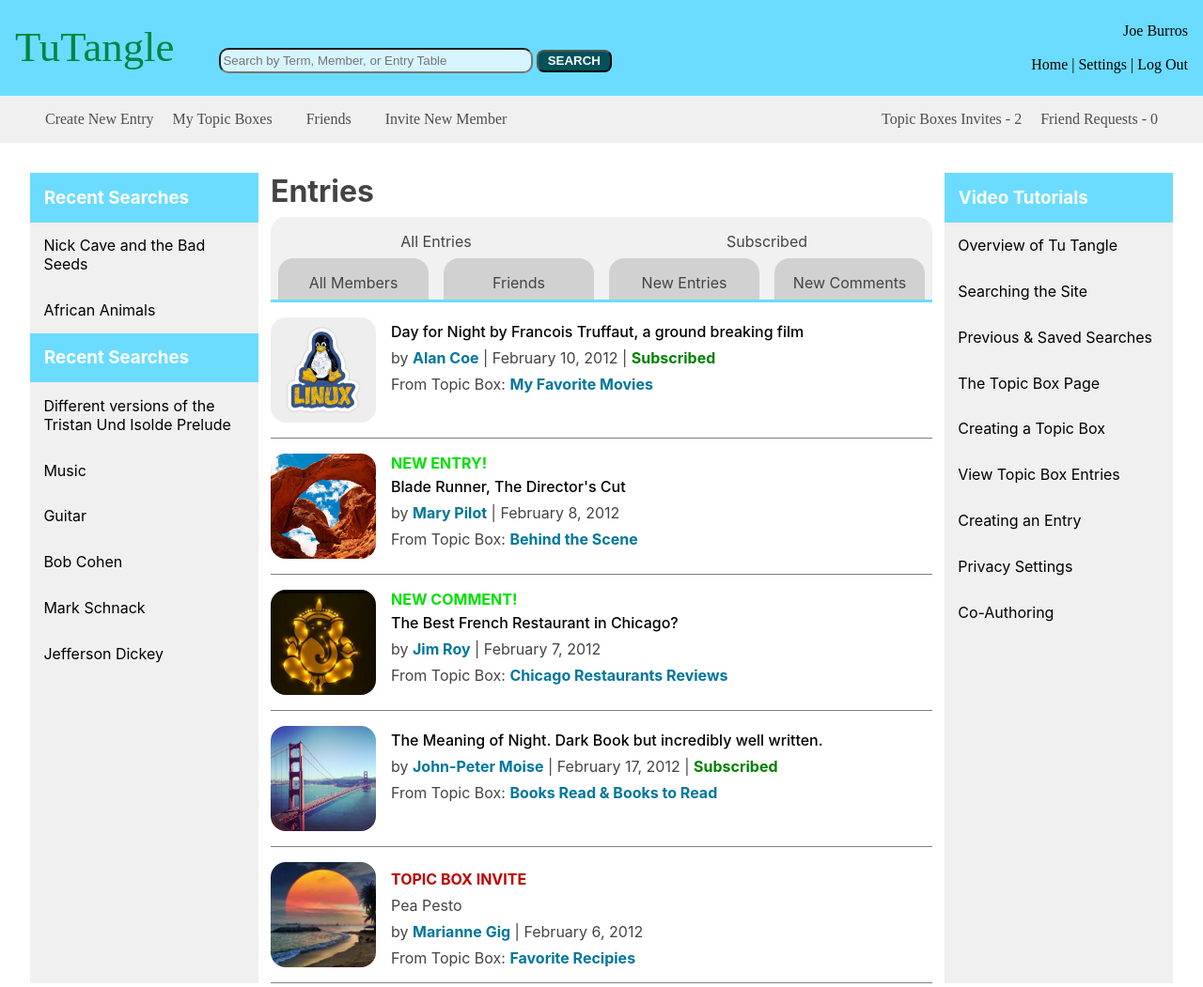
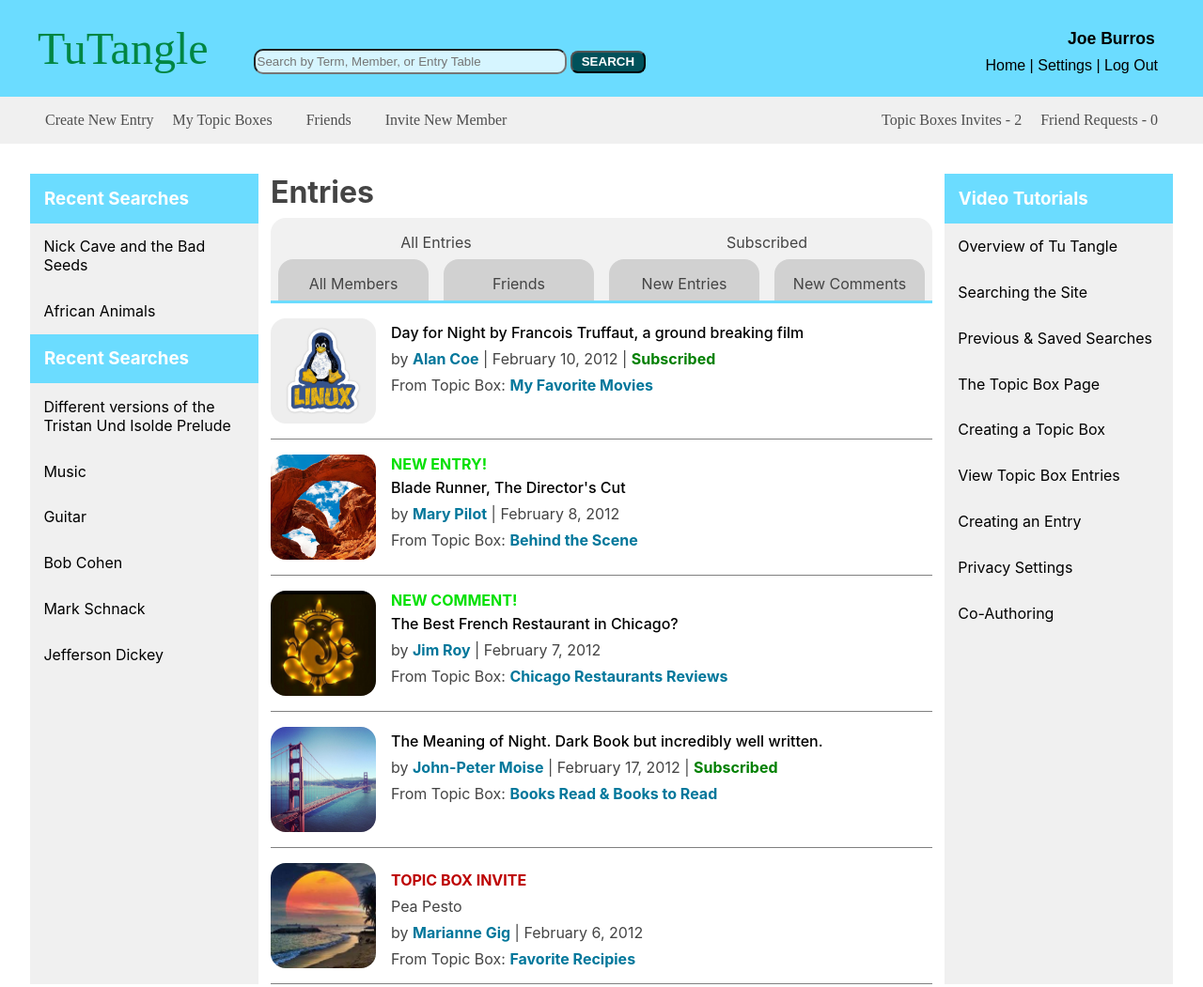
Before and after one commit to UdeshyaDhungana/CSS_Practice, a plain HTML site: page index.html in a window 1280 px wide. Shown: the top 1051 px of the page at 94% size. Drawn offline with Linux system fonts and the light colour scheme.

Commit message:
minor changes

```diff
--- a/index.html
+++ b/index.html
@@ -17,9 +17,12 @@
             <input type="search" placeholder="Search by Term, Member, or Entry Table">
             <button>SEARCH</button>
         </div>
-        <p>Joe Burros <br><br>
+        <div class="header-right">
+        <p class="name">Joe Burros</p>
+        <p>
             <a href="#">Home</a> | <a href="#">Settings</a> | <a href=#>Log Out</a>
         </p>
+        </div>
     </header>
 
     <nav>
@@ -82,34 +85,39 @@
                 <div class="news">
                     <img src="tux.jpg" alt="White guy">
                     <h4><a href="#">Day for Night by Francois Truffaut, a ground breaking film</a></h4>
-                    <p>by <a href="#" class="links">Alan Coe</a> | <time datetime="2012-02-10">February 10, 2012</time> | <a href="#" class="sub">Subscribed</a></p>
+                    <p>by <a href="#" class="links">Alan Coe</a> | <time datetime="2012-02-10">February 10, 2012</time>
+                        | <a href="#" class="sub">Subscribed</a></p>
                     <p>From Topic Box: <a href="#" class="links">My Favorite Movies</a></p>
                 </div>
                 <div class="news">
                     <img src="canyon.jpg" alt="Beautiful Girl">
                     <a href="#" class="new-update-green">NEW ENTRY!</a>
                     <h4><a href="#">Blade Runner, The Director's Cut</a></h4>
-                    <p>by <a href="#" class="links">Mary Pilot</a> | <time datetime="2012-02-08">February 8, 2012</time></p>
+                    <p>by <a href="#" class="links">Mary Pilot</a> | <time datetime="2012-02-08">February 8, 2012</time>
+                    </p>
                     <p>From Topic Box: <a href="#" class="links">Behind the Scene</a></p>
                 </div>
                 <div class="news">
                     <img src="ganesh.jpg" alt="A cute couple">
                     <a href="#" class="new-update-green">NEW COMMENT!</a>
                     <h4><a href="#">The Best French Restaurant in Chicago?</a></h4>
-                    <p>by <a href="#" class="links">Jim Roy</a> | <time datetime="2012-02-07">February 7, 2012</time></p>
+                    <p>by <a href="#" class="links">Jim Roy</a> | <time datetime="2012-02-07">February 7, 2012</time>
+                    </p>
                     <p>From Topic Box: <a href="#" class="links">Chicago Restaurants Reviews</a></p>
                 </div>
                 <div class="news">
                     <img src="golden-gate.jpg" alt="Old guy, looks kinda like Keaneu Reevs">
                     <h4><a href="#">The Meaning of Night. Dark Book but incredibly well written.</a></h4>
-                    <p>by <a href="#" class="links">John-Peter Moise</a> | <time datetime="2012-02-17">February 17, 2012</time> | <a href="#" class="sub">Subscribed</a></p>
+                    <p>by <a href="#" class="links">John-Peter Moise</a> | <time datetime="2012-02-17">February 17,
+                            2012</time> | <a href="#" class="sub">Subscribed</a></p>
                     <p>From Topic Box: <a href="#" class="links">Books Read & Books to Read</a></p>
                 </div>
                 <div class="news">
                     <img src="sunset.jpeg" alt="Girl">
                     <p><a href="#" class="new-update-red">TOPIC BOX INVITE</a></p>
                     <p><a href="#">Pea Pesto</a></p>
-                    <p>by <a href="#" class="links">Marianne Gig</a> | <time datetime="2012-02-06">February 6, 2012</time></p>
+                    <p>by <a href="#" class="links">Marianne Gig</a> | <time datetime="2012-02-06">February 6,
+                            2012</time></p>
                     <p>From Topic Box: <a href="#" class="links">Favorite Recipies</a></p>
                 </div>
             </article>
--- a/style.css
+++ b/style.css
@@ -19,18 +19,30 @@ header{
     display: flex;
 }
 header h1{
-    font-size: 2.8em;
+    font-size: 3em;
+    margin-left: 0.5em;
     color: rgb(0, 134, 67);
     font-weight: lighter;
+}
+.header-right{
+    font-family: sans-serif;
 }
 header > div{
     flex-grow: 2;
     align-self: flex-end;
     padding-left: 3em;
 }
-header > p{
+header > div > p{
     text-align: right;
+    margin-right: 2em;
     align-self: flex-end;
+}
+
+.name{
+    margin-bottom: 0.5em;
+    font-weight: 600;
+    font-size: 1.1em;
+    text-align: right;
 }
 
 header input{
```
